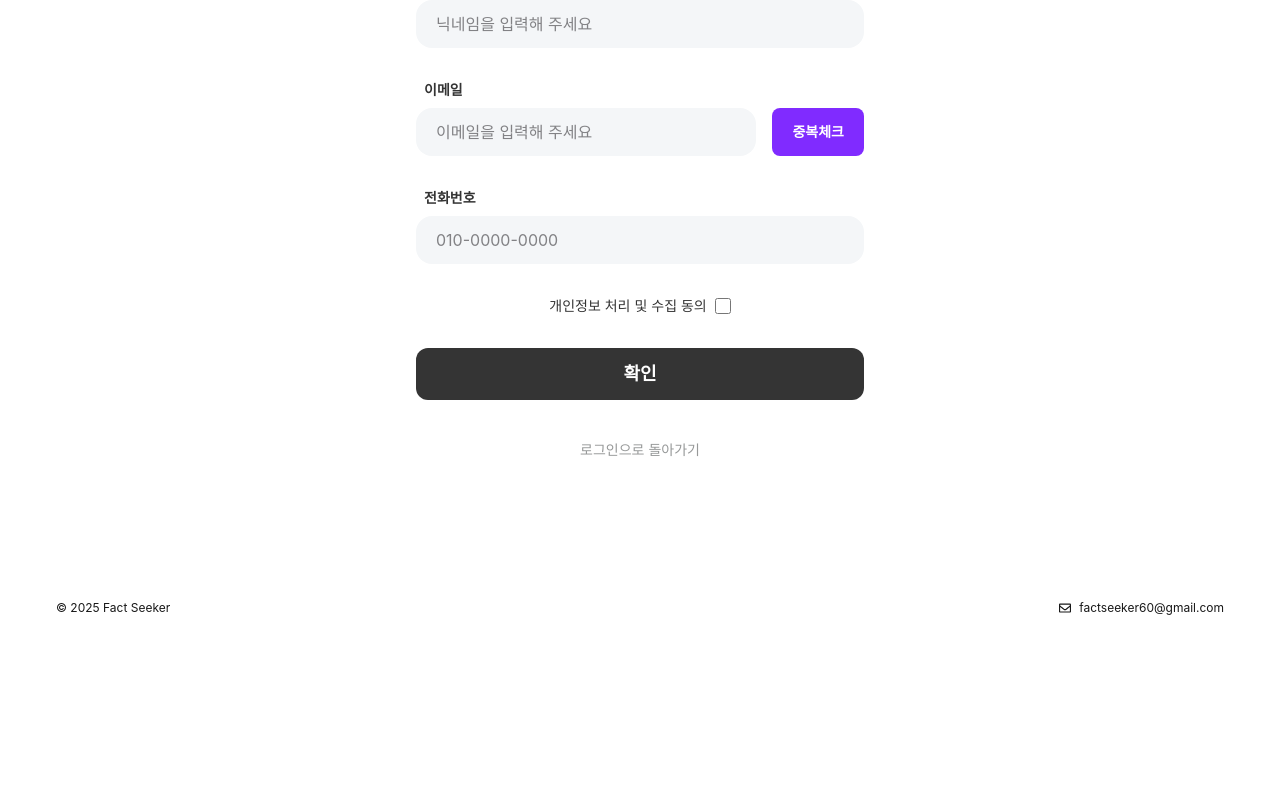
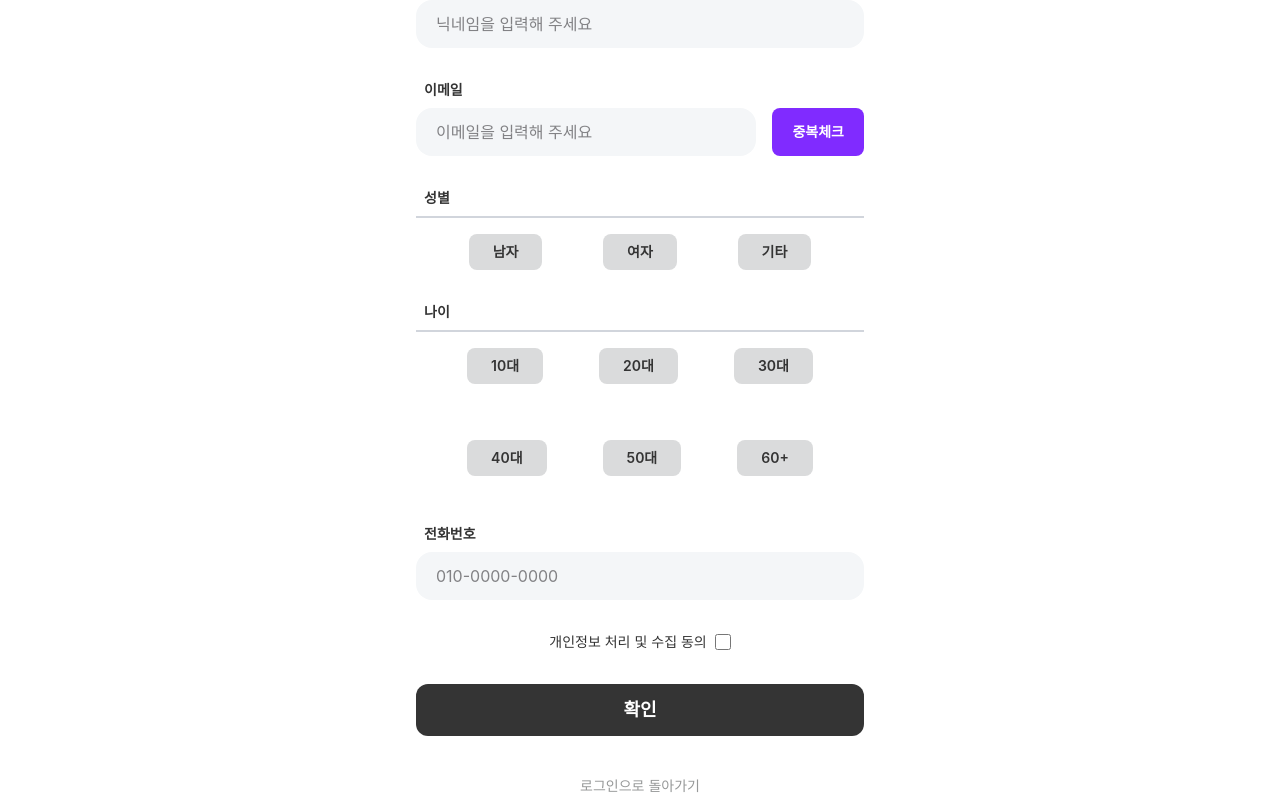
Before and after one commit to Hanium-FactSeeker/factseeker-frontend, a Next.js app: page /sign-up in a window 1280 px wide. Shown: the part 633-1430 px from the top of the page. Before the commit the page ends 1261 px from the top, so only its background shows below. Built offline with nearby package versions, Linux system fonts and the light colour scheme.

Commit message:
Feat: 일반 회원가입 시 나이, 성별 필드 추가

```diff
--- a/src/apis/auth/sign-up.ts
+++ b/src/apis/auth/sign-up.ts
@@ -5,6 +5,8 @@ export interface SignUpRequest {
   loginId: string;
   password: string;
   fullname: string;
+  gender: string;
+  ageRange: string;
   phone: string;
   email: string;
 }
@@ -23,9 +25,7 @@ export interface SignUpResponse {
  * 일반 회원가입
  *
  */
-export async function signUpUser(
-  payload: SignUpRequest,
-): Promise<SignUpResponse> {
+export async function signUpUser(payload: SignUpRequest): Promise<SignUpResponse> {
   const res = await apiClient.post<SignUpResponse>('/auth/register', payload, {
     headers: {
       'Content-Type': 'application/json',
--- a/src/components/auth/sign-up/SignUpForm.tsx
+++ b/src/components/auth/sign-up/SignUpForm.tsx
@@ -8,6 +8,8 @@ import { signUpUser } from '@/apis/auth/sign-up';
 import { checkEmailDuplicate } from '@/apis/auth/check-email';
 import { checkIdDuplicate } from '@/apis/auth/check-id';
 import toast from 'react-hot-toast';
+import { genderOptions } from '@/constants/gender';
+import { ageOptions } from '@/constants/age';
 
 type FormData = {
   id: string;
@@ -15,6 +17,8 @@ type FormData = {
   confirmPassword: string;
   nickname: string;
   email: string;
+  gender: string;
+  ageRange: string;
   phone: string;
   agreed: boolean;
 };
@@ -51,13 +55,13 @@ export default function SignUpForm() {
     confirmPassword: '',
     nickname: '',
     email: '',
+    gender: '',
+    ageRange: '',
     phone: '',
     agreed: false,
   });
 
-  const [errors, setErrors] = useState<Partial<Record<keyof FormData, string>>>(
-    {},
-  );
+  const [errors, setErrors] = useState<Partial<Record<keyof FormData, string>>>({});
 
   const [emailChecked, setEmailChecked] = useState(false);
   const [idChecked, setIdChecked] = useState(false);
@@ -83,18 +87,20 @@ export default function SignUpForm() {
     }
 
     const pw = formData.password;
-    if (
-      pw.length < 8 ||
-      !/[a-zA-Z]/.test(pw) ||
-      !/[0-9]/.test(pw) ||
-      !/[^a-zA-Z0-9]/.test(pw)
-    ) {
-      errs.password =
-        '비밀번호는 8자 이상, 영문, 숫자, 특수문자를 포함해야 합니다.';
+    if (pw.length < 8 || !/[a-zA-Z]/.test(pw) || !/[0-9]/.test(pw) || !/[^a-zA-Z0-9]/.test(pw)) {
+      errs.password = '비밀번호는 8자 이상, 영문, 숫자, 특수문자를 포함해야 합니다.';
     }
 
     if (formData.password !== formData.confirmPassword) {
       errs.confirmPassword = '비밀번호가 일치하지 않습니다.';
+    }
+
+    if (!formData.gender) {
+      errs.gender = '성별을 선택해 주세요.';
+    }
+
+    if (!formData.ageRange) {
+      errs.ageRange = '나이를 선택해 주세요.';
     }
 
     setErrors(errs);
@@ -194,6 +200,8 @@ export default function SignUpForm() {
         fullname: formData.nickname,
         phone: formData.phone.replace(/[\s-]/g, ''),
         email: formData.email,
+        gender: formData.gender,
+        ageRange: formData.ageRange,
       });
 
       if (res?.success) {
@@ -209,18 +217,11 @@ export default function SignUpForm() {
 
   return (
     <div className="w-full">
-      <h2 className="text-black-normal mb-6 text-center text-xl font-bold">
-        회원가입
-      </h2>
+      <h2 className="text-black-normal mb-6 text-center text-xl font-bold">회원가입</h2>
 
-      <form
-        onSubmit={handleSubmit}
-        className="mt-10 flex w-full flex-col items-center gap-8"
-      >
+      <form onSubmit={handleSubmit} className="mt-10 flex w-full flex-col items-center gap-8">
         <div className="flex w-full flex-col gap-1">
-          <label className="text-black-normal mb-1 ml-2 text-sm font-semibold">
-            아이디
-          </label>
+          <label className="text-black-normal mb-1 ml-2 text-sm font-semibold">아이디</label>
           <div className="flex gap-4">
             <TextInput
               name="id"
@@ -229,24 +230,15 @@ export default function SignUpForm() {
               onChange={handleChange}
               className="bg-gray-light text-foreground"
             />
-            <Button
-              color="purple"
-              size="sm"
-              onClick={handleIdCheck}
-              disabled={idChecked}
-            >
+            <Button color="purple" size="sm" onClick={handleIdCheck} disabled={idChecked}>
               {idChecked ? '완료' : '중복체크'}
             </Button>
           </div>
-          {errors.id && (
-            <p className="ml-4 text-sm text-red-500">{errors.id}</p>
-          )}
+          {errors.id && <p className="ml-4 text-sm text-red-500">{errors.id}</p>}
         </div>
 
         <div className="flex w-full flex-col gap-1">
-          <label className="text-black-normal mb-1 ml-2 text-sm font-semibold">
-            비밀번호
-          </label>
+          <label className="text-black-normal mb-1 ml-2 text-sm font-semibold">비밀번호</label>
           <TextInput
             name="password"
             type="password"
@@ -256,15 +248,11 @@ export default function SignUpForm() {
             onChange={handleChange}
             className="bg-gray-light text-foreground"
           />
-          {errors.password && (
-            <p className="ml-4 text-sm text-red-500">{errors.password}</p>
-          )}
+          {errors.password && <p className="ml-4 text-sm text-red-500">{errors.password}</p>}
         </div>
 
         <div className="flex w-full flex-col gap-1">
-          <label className="text-black-normal mb-1 ml-2 text-sm font-semibold">
-            비밀번호 확인
-          </label>
+          <label className="text-black-normal mb-1 ml-2 text-sm font-semibold">비밀번호 확인</label>
           <TextInput
             name="confirmPassword"
             type="password"
@@ -275,16 +263,12 @@ export default function SignUpForm() {
             className="bg-gray-light text-foreground"
           />
           {errors.confirmPassword && (
-            <p className="ml-4 text-sm text-red-500">
-              {errors.confirmPassword}
-            </p>
+            <p className="ml-4 text-sm text-red-500">{errors.confirmPassword}</p>
           )}
         </div>
 
         <div className="flex w-full flex-col gap-1">
-          <label className="text-black-normal mb-1 ml-2 text-sm font-semibold">
-            닉네임
-          </label>
+          <label className="text-black-normal mb-1 ml-2 text-sm font-semibold">닉네임</label>
           <TextInput
             name="nickname"
             placeholder="닉네임을 입력해 주세요"
@@ -293,15 +277,11 @@ export default function SignUpForm() {
             onChange={handleChange}
             className="bg-gray-light text-foreground"
           />
-          {errors.email && (
-            <p className="ml-4 text-sm text-red-500">{errors.nickname}</p>
-          )}
+          {errors.email && <p className="ml-4 text-sm text-red-500">{errors.nickname}</p>}
         </div>
 
         <div className="flex w-full flex-col gap-1">
-          <label className="text-black-normal mb-1 ml-2 text-sm font-semibold">
-            이메일
-          </label>
+          <label className="text-black-normal mb-1 ml-2 text-sm font-semibold">이메일</label>
           <div className="flex gap-4">
             <TextInput
               name="email"
@@ -310,24 +290,60 @@ export default function SignUpForm() {
               onChange={handleChange}
               className="bg-gray-light text-foreground"
             />
-            <Button
-              color="purple"
-              size="sm"
-              onClick={handleEmailCheck}
-              disabled={emailChecked}
-            >
+            <Button color="purple" size="sm" onClick={handleEmailCheck} disabled={emailChecked}>
               {emailChecked ? '완료' : '중복체크'}
             </Button>
           </div>
-          {errors.email && (
-            <p className="ml-4 text-sm text-red-500">{errors.email}</p>
-          )}
+          {errors.email && <p className="ml-4 text-sm text-red-500">{errors.email}</p>}
         </div>
 
         <div className="flex w-full flex-col gap-1">
-          <label className="text-black-normal mb-1 ml-2 text-sm font-semibold">
-            전화번호
-          </label>
+          <label className="text-black-normal mb-1 ml-2 text-sm font-semibold">성별</label>
+
+          <span className="flex justify-evenly gap-2 border-t-2 border-gray-300 pt-4">
+            {genderOptions.map((g) => (
+              <Button
+                type="button"
+                key={g.value}
+                // 선택된 값에 따라 스타일 변경
+                color={formData.gender === g.value ? 'purple' : 'gray'}
+                onClick={() => {
+                  setFormData((prev) => ({ ...prev, gender: g.value }));
+                  setErrors((prev) => ({ ...prev, ageRange: '' }));
+                }}
+              >
+                {g.label}
+              </Button>
+            ))}
+          </span>
+
+          {errors.gender && <p className="ml-4 text-sm text-red-500">{errors.gender}</p>}
+        </div>
+
+        <div className="flex w-full flex-col gap-1">
+          <label className="text-black-normal mb-1 ml-2 text-sm font-semibold">나이</label>
+          <span className="flex flex-wrap justify-center gap-14 border-t-2 border-gray-300 p-4">
+            {ageOptions.map((a) => (
+              <Button
+                type="button"
+                size="md"
+                key={a.value}
+                color={formData.ageRange === a.value ? 'purple' : 'gray'}
+                onClick={() => {
+                  setFormData((prev) => ({ ...prev, ageRange: a.value }));
+                  setErrors((prev) => ({ ...prev, ageRange: '' }));
+                }}
+              >
+                {a.label}
+              </Button>
+            ))}
+          </span>
+
+          {errors.ageRange && <p className="ml-4 text-sm text-red-500">{errors.ageRange}</p>}
+        </div>
+
+        <div className="flex w-full flex-col gap-1">
+          <label className="text-black-normal mb-1 ml-2 text-sm font-semibold">전화번호</label>
           <TextInput
             name="phone"
             placeholder="010-0000-0000"
@@ -336,9 +352,7 @@ export default function SignUpForm() {
             onChange={handleChange}
             className="bg-gray-light text-foreground"
           />
-          {errors.phone && (
-            <p className="ml-4 text-sm text-red-500">{errors.phone}</p>
-          )}
+          {errors.phone && <p className="ml-4 text-sm text-red-500">{errors.phone}</p>}
         </div>
 
         <div className="flex items-center justify-center gap-2">
--- /dev/null
+++ b/src/constants/age.ts
@@ -0,0 +1,8 @@
+export const ageOptions = [
+  { label: '10대', value: '10' },
+  { label: '20대', value: '20' },
+  { label: '30대', value: '30' },
+  { label: '40대', value: '40' },
+  { label: '50대', value: '50' },
+  { label: '60+', value: '60+' },
+];
--- /dev/null
+++ b/src/constants/gender.ts
@@ -0,0 +1,5 @@
+export const genderOptions = [
+  { label: '남자', value: 'MALE' },
+  { label: '여자', value: 'FEMALE' },
+  { label: '기타', value: 'OTHERS' },
+];
--- a/src/types/auth.ts
+++ b/src/types/auth.ts
@@ -2,6 +2,8 @@ export interface MeResponse {
   id: number;
   loginId: string;
   fullname: string;
+  gender: string;
+  ageRange: string;
   phone: string;
   email: string;
   roles: string[];
```
